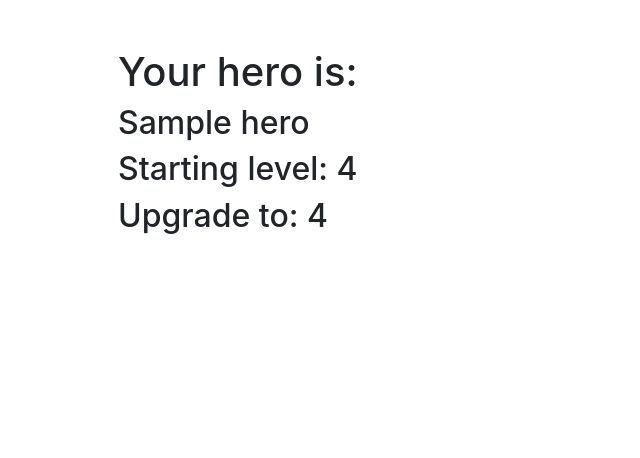
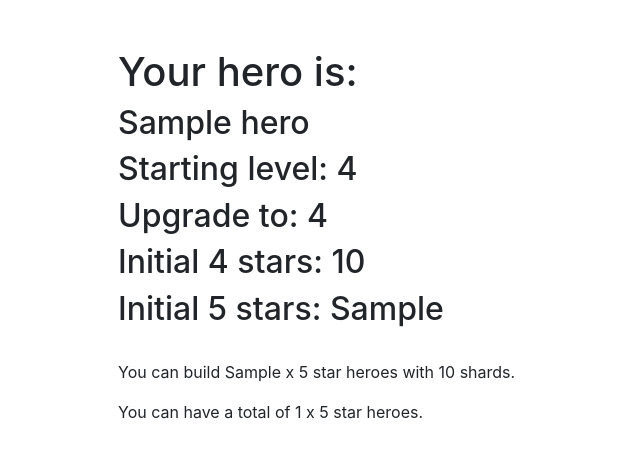
Before and after one commit to rmpbastos/idle_heroes_fodder_app, a Flask app: template templates/results.html in a window 1280 px wide. Shown: the part 66-524 px from the top of the page, without its empty margins (0-640 px from the left). Run offline with Flask 2, Linux system fonts and the light colour scheme; the template is opened without the code that fills it: most values are stand-ins (such as "Sample title", 1, 10 or a date in 2020); some libraries are stand-ins or nearby versions.

Commit message:
Progress on results.html

```diff
--- a/app.py
+++ b/app.py
@@ -1,4 +1,6 @@
 from flask import Flask, flash, jsonify, redirect, render_template, request
+from backing import find_faction
+from backing_data import hero_10_stars, hero_9_stars, hero_5_stars, hero_5_star_fused, heroes_by_faction
 
 # Configure application
 app = Flask(__name__)
@@ -14,10 +16,19 @@ def hello():
         hero = request.form.get("hero")
         stars_start = request.form.get("stars_start")
         stars_end = request.form.get("stars_end")
+        initial_4star = request.form.get("initial_4star")
+        initial_5star = request.form.get("initial_5star")
 
+        #Variables passed to the template
+        if initial_4star and initial_5star:
+            parcial_available = int(initial_4star) // 8
+            total_available = parcial_available + int(initial_5star)
+        else:
+            parcial_available = total_available = 0
 
-        return render_template("results.html", hero=hero, stars_start=stars_start, stars_end=stars_end)
-
+        return render_template("results.html", hero=hero, stars_start=stars_start,
+                stars_end=stars_end, initial_4star=initial_4star, initial_5star=initial_5star,
+                parcial_available=parcial_available, total_available=total_available)
 
     #if user reached route via GET
     else:
--- a/templates/results.html
+++ b/templates/results.html
@@ -6,7 +6,14 @@
 
 {% block main %}
 <h1>Your hero is:</h1>
-<h2>{{  hero  }}</h2>
-<h2>Starting level: {{  stars_start  }}</h2>
-<h2>Upgrade to: {{  stars_end  }}</h2>
+<h2>{{ hero }}</h2>
+<h2>Starting level: {{ stars_start }}</h2>
+<h2>Upgrade to: {{ stars_end }}</h2>
+<h2>Initial 4 stars: {{ initial_4star }}</h2>
+<h2>Initial 5 stars: {{ initial_5star }}</h2>
+<br>
+{% if parcial_available and total_available %}
+<p>You can build {{ parcial_available }} x 5 star heroes with {{ initial_4star }} shards.</p>
+<p>You can have a total of {{ total_available }} x 5 star heroes.</p>
+{% endif %}
 {% endblock %}
```
Also changed, not shown: fodder_app.py (+74 -67 lines), templates/index.html (+9 -7 lines).
